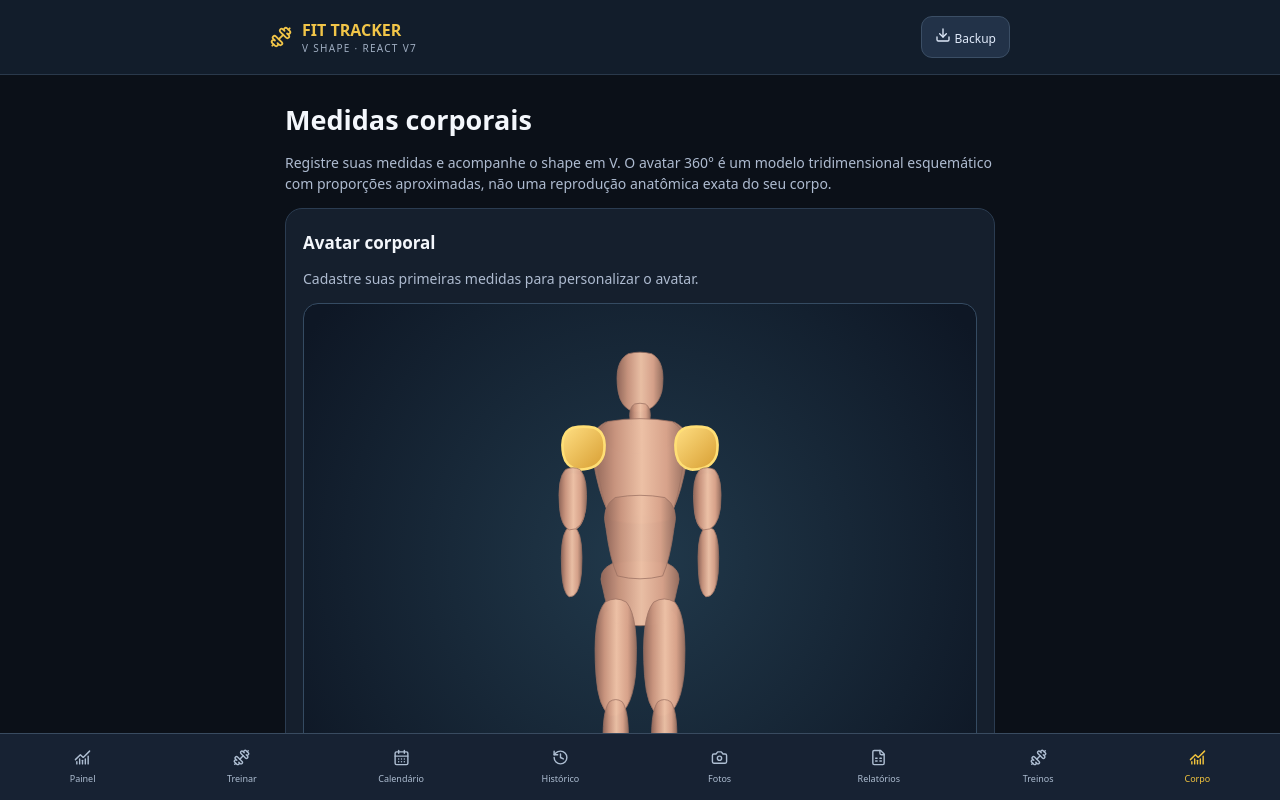
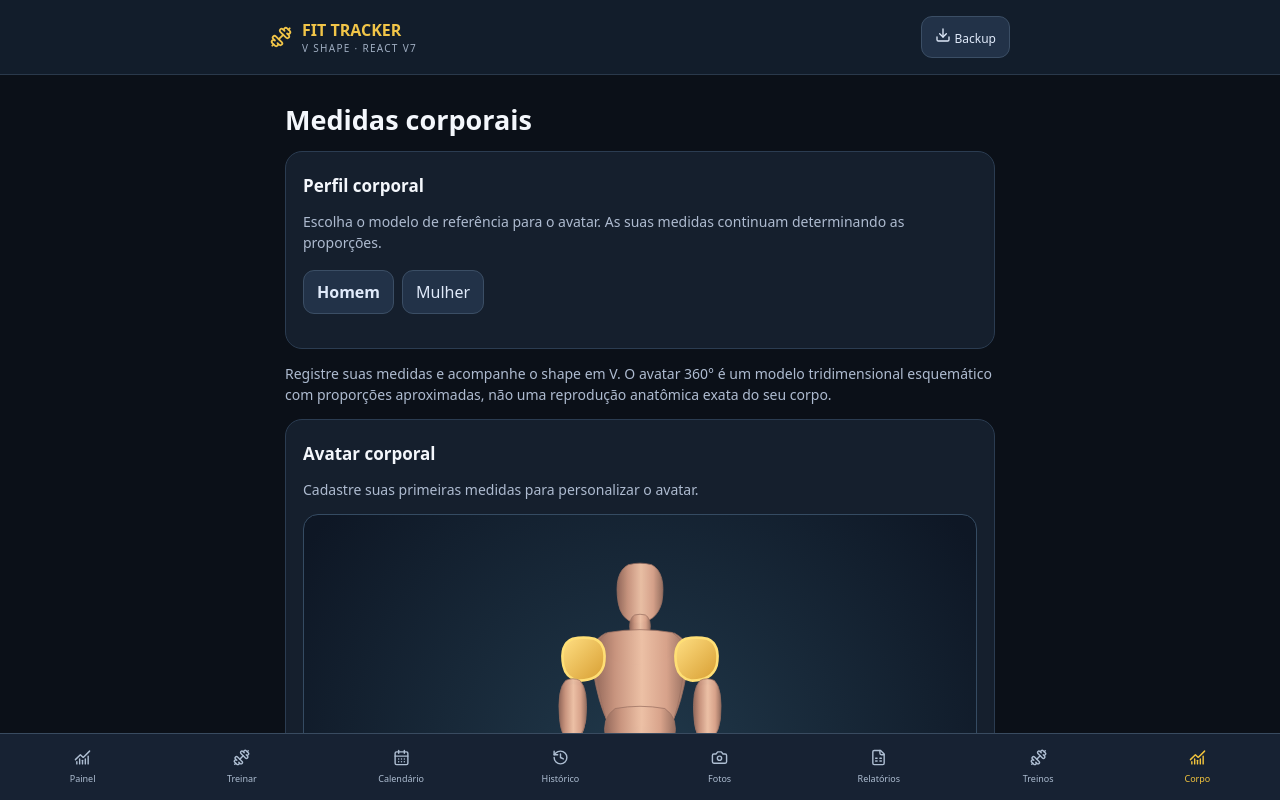
Before and after one commit to jorgefdc/vshape-tracker, a React (Vite) app: page / in a window 1280 px wide. Both pictures are taken after a click on the button "Corpo". Shown: the top 800 px of the page. Built offline with nearby package versions, Linux system fonts and the light colour scheme.

Commit message:
Add male/female body profile selector to measurements

```diff
--- a/src/components/BodyMeasurements.jsx
+++ b/src/components/BodyMeasurements.jsx
@@ -27,16 +27,16 @@ function BodyAvatar({m}) {
  </g><g stroke="#f2c43d" strokeDasharray="3 4" strokeWidth="1" opacity=".8"><line x1={120-chestW} y1="135" x2={120+chestW} y2="135"/><line x1={120-waistW} y1="191" x2={120+waistW} y2="191"/></g>
  <g fontSize="10" fill="#f4d66e"><text x="6" y="132">Peito</text><text x="6" y="190">Cintura</text></g></svg>;
 }
-export default function BodyMeasurements({records=[],onSave,onDelete,onChooseExercise,goal,onSaveGoal,onBuildWorkout}){
+export default function BodyMeasurements({records=[],onSave,onDelete,onChooseExercise,goal,onSaveGoal,onBuildWorkout,sex='male',onSexChange}){
  const [draft,setDraft]=useState(empty),[when,setWhen]=useState(new Date().toISOString().slice(0,10)),[selected,setSelected]=useState('latest');
  const sorted=[...records].sort((a,b)=>new Date(b.date)-new Date(a.date)),current=selected==='latest'?sorted[0]:sorted.find(x=>x.id===selected)||sorted[0],previous=sorted.find(x=>x.id!==current?.id);
  const ratio=number(current?.shoulders)&&number(current?.waist)?number(current.shoulders)/number(current.waist):null;
  function save(e){e.preventDefault();if(!fields.some(([k])=>number(draft[k]))){alert('Informe ao menos uma medida.');return}const values={};for(const [k] of fields){if(draft[k]!==''&&number(draft[k])===null){alert('Corrija a medida: '+k);return}values[k]=number(draft[k])}onSave({id:String(Date.now()),date:when+'T12:00:00',...values});setDraft(empty());setSelected('latest')}
- return <><h1>Medidas corporais</h1><p>Registre suas medidas e acompanhe o shape em V. O avatar 360° é um modelo tridimensional esquemático com proporções aproximadas, não uma reprodução anatômica exata do seu corpo.</p>
+ return <><h1>Medidas corporais</h1><section className="card"><h2>Perfil corporal</h2><p>Escolha o modelo de referência para o avatar. As suas medidas continuam determinando as proporções.</p><div className="filters"><button className={sex==='male'?'primary':'outline'} onClick={()=>onSexChange('male')}>Homem</button><button className={sex==='female'?'primary':'outline'} onClick={()=>onSexChange('female')}>Mulher</button></div></section><p>Registre suas medidas e acompanhe o shape em V. O avatar 360° é um modelo tridimensional esquemático com proporções aproximadas, não uma reprodução anatômica exata do seu corpo.</p>
  <section className="card"><h2>Avatar corporal</h2>{sorted.length?<><label className="hint">Medição exibida</label><select value={selected} onChange={e=>setSelected(e.target.value)}><option value="latest">Mais recente</option>{sorted.map(r=><option key={r.id} value={r.id}>{new Date(r.date).toLocaleDateString('pt-BR')}</option>)}</select></>:<p>Cadastre suas primeiras medidas para personalizar o avatar.</p>}
- <MuscleAvatar360 measurements={current} onChooseExercise={onChooseExercise}/><details><summary>Ver avatar frontal simplificado</summary><BodyAvatar m={current}/></details>{ratio&&<div className="stat"><small>Relação circunferência ombros / cintura</small><strong>{ratio.toFixed(2).replace('.',',')}</strong></div>}
+ <MuscleAvatar360 sex={sex} measurements={current} onChooseExercise={onChooseExercise}/><details><summary>Ver avatar frontal simplificado</summary><BodyAvatar m={current}/></details>{ratio&&<div className="stat"><small>Relação circunferência ombros / cintura</small><strong>{ratio.toFixed(2).replace('.',',')}</strong></div>}
  {current&&previous&&<div className="line"><span>Variação da cintura desde a medição anterior</span><b>{number(current.waist)&&number(previous.waist)?fmt(number(current.waist)-number(previous.waist))+' cm':'—'}</b></div>}</section>
- <BodyGoal current={sorted[0]} goal={goal} onSave={onSaveGoal} onBuildWorkout={onBuildWorkout}/>
+ <BodyGoal sex={sex} current={sorted[0]} goal={goal} onSave={onSaveGoal} onBuildWorkout={onBuildWorkout}/>
  <form className="card" onSubmit={save}><h2>Nova medição</h2><label className="hint">Data<input className="formfield" type="date" value={when} max={new Date().toISOString().slice(0,10)} onChange={e=>setWhen(e.target.value)} required/></label><div className="measurement-grid">{fields.map(([key,label,unit])=><label className="hint" key={key}>{label} ({unit})<input className="formfield" inputMode="decimal" type="text" placeholder="Ex.: 90,5" value={draft[key]} onChange={e=>setDraft(v=>({...v,[key]:e.target.value}))}/></label>)}</div><button className="primary full" type="submit">Salvar medidas</button></form>
  <section className="card"><h2>Histórico de medições</h2>{sorted.length===0?<p>Nenhuma medição salva.</p>:sorted.map(r=><div className="line" key={r.id}><span>{new Date(r.date).toLocaleDateString('pt-BR')}<small className="report-sub">Peso {fmt(number(r.weight))} kg · Cintura {fmt(number(r.waist))} cm · Ombros {fmt(number(r.shoulders))} cm</small></span><button className="outline" onClick={()=>{if(confirm('Excluir esta medição?'))onDelete(r.id)}}>Excluir</button></div>)}</section>
  </>;
```
